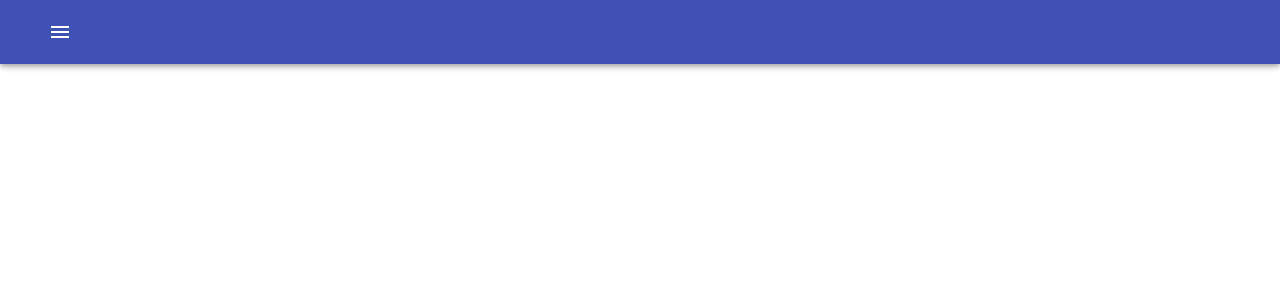
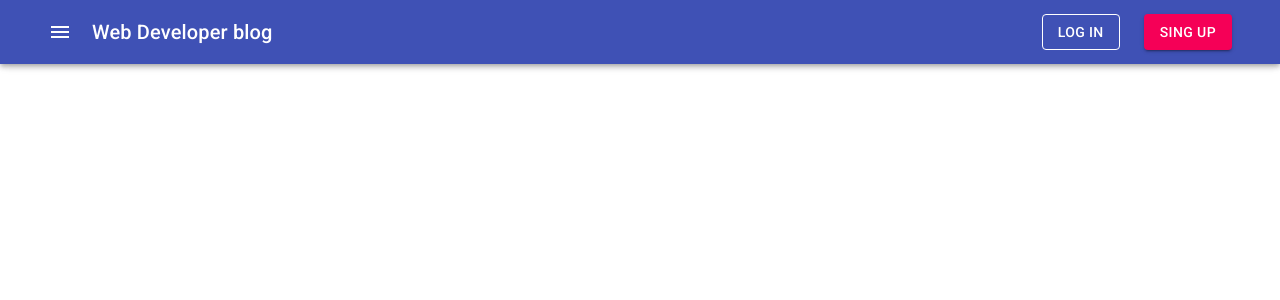
Before and after one commit to VladislavGuliy/unit_mui, a React (Create React App) app: page / in a window 1280 px wide. Shown: the top 300 px of the page. Built offline with nearby package versions, Linux system fonts and the light colour scheme.

Commit message:
Creating Buttons in an Adaptive Menu

```diff
--- a/src/App.js
+++ b/src/App.js
@@ -1,16 +1,45 @@
 import './App.css';
 import MenuIcon from '@material-ui/icons/Menu';
-import { AppBar, Container, Toolbar, IconButton } from '@material-ui/core';
+import Button from '@material-ui/core/Button';
+import { AppBar, Container, Toolbar, IconButton, Typography, Box } from '@material-ui/core';
+import { makeStyles } from '@material-ui/core/styles';
+
+const useStyles = makeStyles((theme) => ({
+  root: {
+    flexGrow: 1
+  },
+  menuButton: {
+    marginRight: theme.spacing(1)
+  },
+  title: {
+    flexGrow:1
+  }
+}))
 
 
 function App() {
+
+  const classes = useStyles();
+
   return (
     <AppBar position='fixed'>
       <Container fixed>
         <Toolbar>
-          <IconButton edge='start' color='inherit' area-label='menu'>
+
+          <IconButton edge='start' color='inherit' area-label='menu' className={classes.menuButton}>
             <MenuIcon/>
           </IconButton>
+
+          <Typography variant='h6' className={classes.title}>
+            Web Developer blog
+          </Typography>
+
+          <Box mr={3}>
+            <Button color='inherit' variant='outlined'>Log In</Button>
+          </Box>
+
+          <Button color='secondary' variant='contained'>Sing Up</Button>
+
         </Toolbar>
       </Container>
 
```
